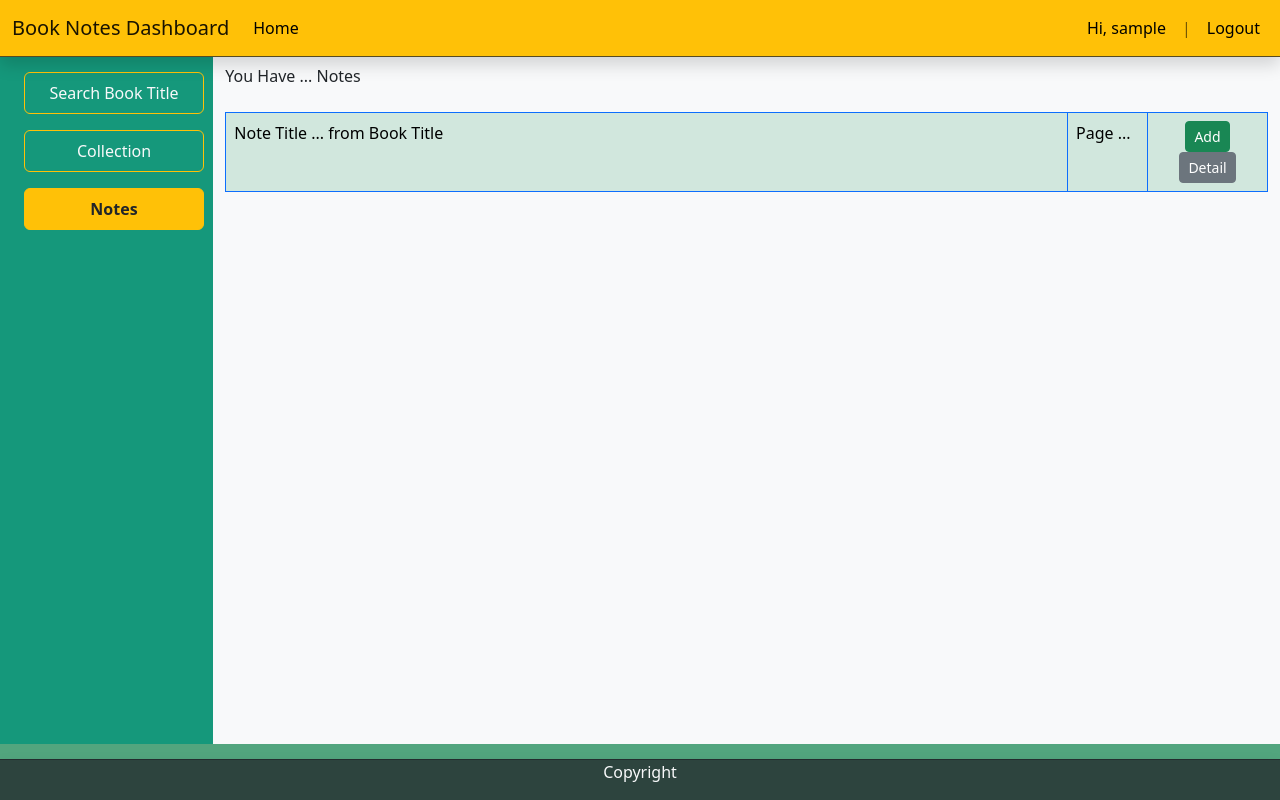
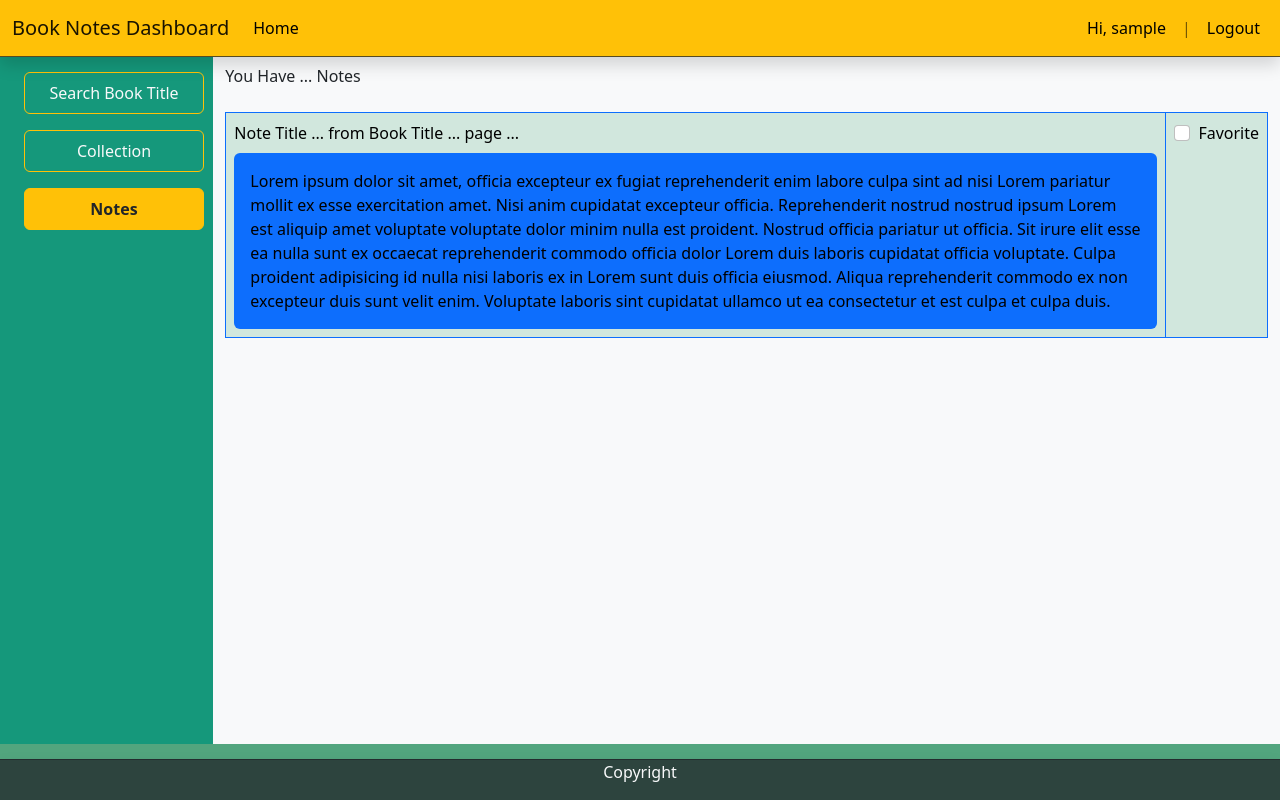
Before and after one commit to epsentosa/book-reading-tracker, a Flask app: page /note in a window 1280 px wide. Run offline with Flask 2, Linux system fonts and the light colour scheme; the visitor is signed in with stand-in values (Sample User, id 1); some libraries are stand-ins or nearby versions.

Commit message:
create add notes template

```diff
--- a/src/books/forms.py
+++ b/src/books/forms.py
@@ -36,3 +36,9 @@ class AddBook(FlaskForm):
     publisher = StringField(validators=[DataRequired()])
     author = StringField(validators=[DataRequired()])
     submit = SubmitField('Add Title')
+
+class AddNote(FlaskForm):
+    title = StringField(validators=[DataRequired()])
+    description = TextAreaField(validators=[DataRequired()])
+    num_page = IntegerField(validators=[DataRequired()])
+    submit = SubmitField('Add Note')
--- a/src/books/routes.py
+++ b/src/books/routes.py
@@ -11,6 +11,7 @@ from books.forms import RegistrationForm
 from books.forms import LoginForm
 from books.forms import SearchForm
 from books.forms import AddBook
+from books.forms import AddNote
 from functools import wraps
 from math import ceil
 
@@ -379,8 +380,19 @@ def delete_collection(book_id):
         return redirect(url_for('site.collection'))
 
 @site.route('/note',methods = ['GET','POST'])
+@is_logged_in
 def note_page():
     return render_template('notes.html')
 
+
+@site.route('/note/add',methods = ['GET','POST'])
+@is_logged_in
+def add_note():
+    add_note = AddNote()
+    return render_template('add_note.html',form = add_note)
+
     #TODO
     # continue mockup of note_page, redesign new database already change, change footer style
+    # notes page show only summary notes already added order by favorite and then newest note
+    # on collection book, show total notes only for regarding spesific title
+    # make add notes route
--- a/src/books/templates/collection.html
+++ b/src/books/templates/collection.html
@@ -146,7 +146,7 @@
 
   <!-- Modal for Add Note Button Confirmation -->
   {% for book_id,title,num_pages,pub_date,isbn,publisher,author,added_by in result %}
-  <div class="modal fade" id="confirmation_add_note{{ book_id }}" tabindex="-1">
+  <div class="modal fade" id="confirmation_add_note{{ book_id }}">
     <div class="modal-dialog">
       <div class="modal-content">
         <div class="modal-header">
@@ -156,7 +156,7 @@
           Want to add Note to this Book?, Please confirm
         </div>
         <div class="modal-footer">
-          <form action="#" method="POST">
+          <form action="{{ url_for('site.add_note') }}" method="POST">
             <button type="button" class="btn btn-secondary" data-bs-dismiss="modal">Cancel</button>
             <input type="submit" class="btn btn-success" value="Add Note" />
           </form>
--- a/src/books/templates/notes.html
+++ b/src/books/templates/notes.html
@@ -10,13 +10,19 @@ You Have ...  Notes <br><br>
   <table class="table table-success table-hover table-bordered border-primary">
     <tbody>
       <tr>
-        <td>Note Title ... from Book Title</td>
-        <td scope="col" style="width:80px;">Page ...</td>
-        <td class="text-center" scope="col" style="width:120px;">
-              <button type="button" class="btn btn-success btn-sm" data-bs-toggle="modal"
-              data-bs-target="#confirmation_add">Add</button>
-              <button type="button" class="btn btn-secondary btn-sm" data-bs-toggle="modal"
-              data-bs-target="#detail">Detail</button>
+        <td>
+          Note Title ... from Book Title ... page ...
+          <div class="container-fluid bg-primary mt-2 p-3 rounded">
+             Lorem ipsum dolor sit amet, officia excepteur ex fugiat reprehenderit enim labore culpa sint ad nisi Lorem pariatur mollit ex esse exercitation amet. Nisi anim cupidatat excepteur officia. Reprehenderit nostrud nostrud ipsum Lorem est aliquip amet voluptate voluptate dolor minim nulla est proident. Nostrud officia pariatur ut officia. Sit irure elit esse ea nulla sunt ex occaecat reprehenderit commodo officia dolor Lorem duis laboris cupidatat officia voluptate. Culpa proident adipisicing id nulla nisi laboris ex in Lorem sunt duis officia eiusmod. Aliqua reprehenderit commodo ex non excepteur duis sunt velit enim. Voluptate laboris sint cupidatat ullamco ut ea consectetur et est culpa et culpa duis.
+          </div>
+        </td>
+        <td class="text-center" scope="col" style="width:100px;">
+          <div class="form-check">
+            <input class="form-check-input" type="checkbox" value="" id="flexCheckDefault">
+            <label class="form-check-label" for="flexCheckDefault">
+              Favorite
+            </label>
+          </div>
         </td>
       </tr>
     </tbody>
```
Also changed, not shown: src/books/templates/add_note.html (added, +29 -0 lines).
